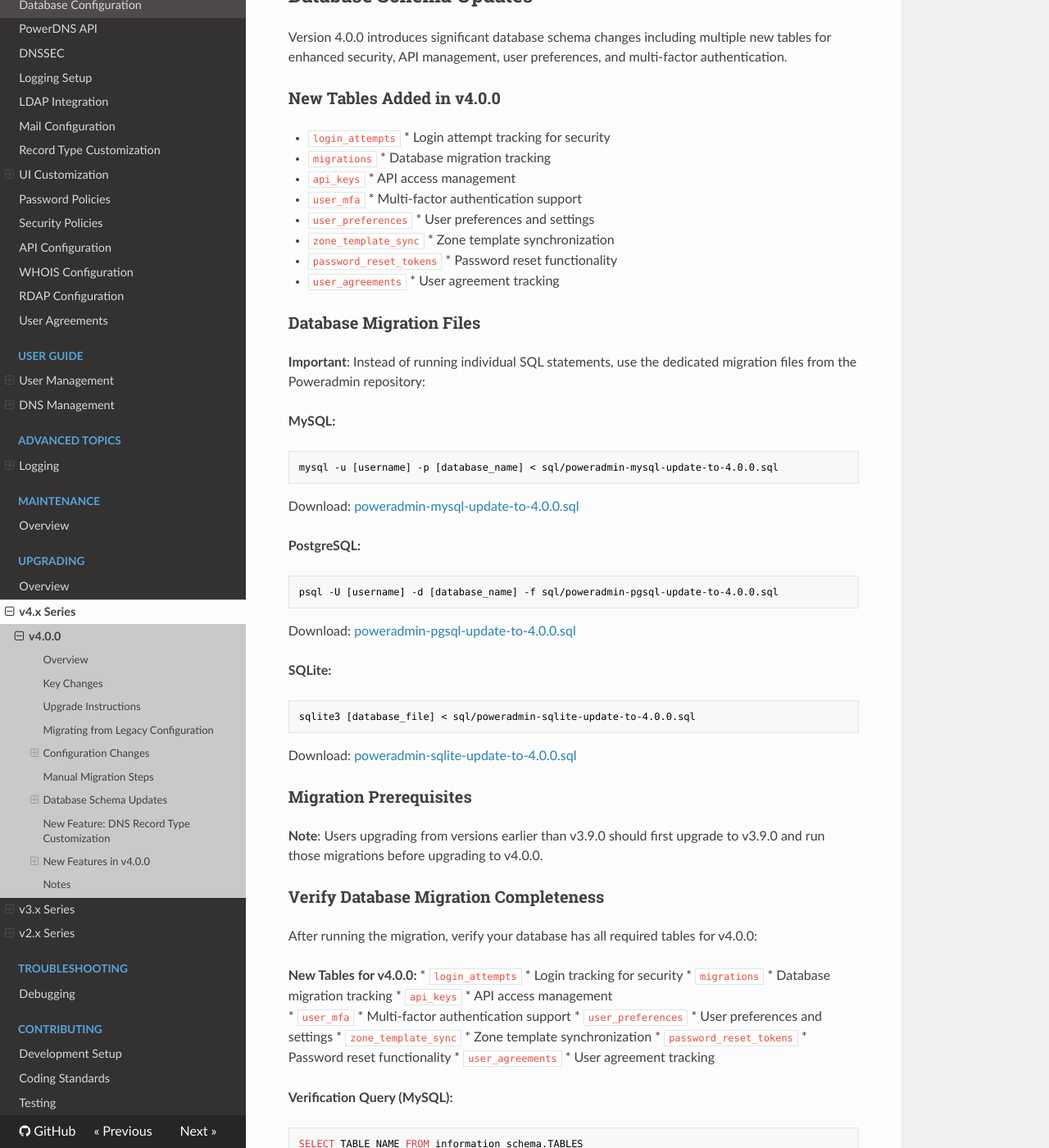
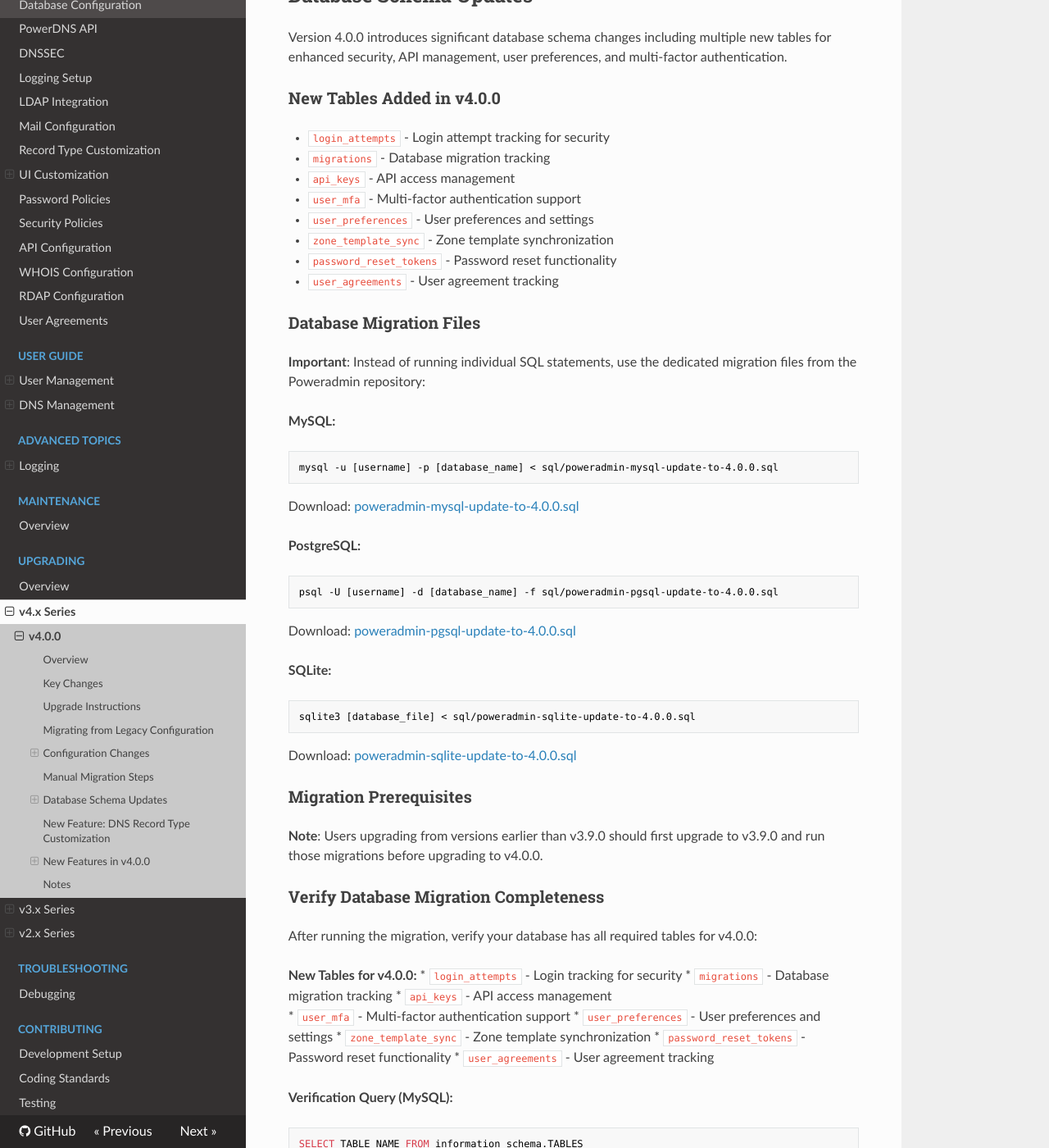
Before and after one commit to poweradmin/poweradmin-docs, an MkDocs documentation site: the page built from docs/upgrading/v4.0.0.md, in a window 1280 px wide and 1400 px high, scrolled down 2210 px. Shown: the whole window at 82% size. Built offline with MkDocs 1.6.1, drawn with Linux system fonts in a browser that asks for light colours; nearby versions of some CDN libraries; some of the changed text lies outside the part shown.

Commit message:
fix lists

````diff
--- a/docs/upgrading/v4.0.0.md
+++ b/docs/upgrading/v4.0.0.md
@@ -21,7 +21,7 @@ Version 4.0.0 represents a major update to Poweradmin with significant architect
 ## Upgrade Instructions
 
 1. Download latest tarball from [GitHub](https://github.com/poweradmin/poweradmin/releases/tag/v4.0.0)
-2. **Backup your files and database before proceeding** * this is especially important for a major version upgrade
+2. **Backup your files and database before proceeding** - this is especially important for a major version upgrade
 3. Replace all files with content from the downloaded archive
 4. Run the database migration (see Database Schema Updates section below)
 5. Migrate your configuration (see Configuration Changes section below)
@@ -85,14 +85,14 @@ Version 4.0.0 introduces significant database schema changes including multiple
 
 ### New Tables Added in v4.0.0
 
-* `login_attempts` * Login attempt tracking for security
-* `migrations` * Database migration tracking
-* `api_keys` * API access management
-* `user_mfa` * Multi-factor authentication support
-* `user_preferences` * User preferences and settings
-* `zone_template_sync` * Zone template synchronization
-* `password_reset_tokens` * Password reset functionality
-* `user_agreements` * User agreement tracking
+* `login_attempts` - Login attempt tracking for security
+* `migrations` - Database migration tracking
+* `api_keys` - API access management
+* `user_mfa` - Multi-factor authentication support
+* `user_preferences` - User preferences and settings
+* `zone_template_sync` - Zone template synchronization
+* `password_reset_tokens` - Password reset functionality
+* `user_agreements` - User agreement tracking
 
 ### Database Migration Files
 
@@ -125,14 +125,14 @@ Download: [poweradmin-sqlite-update-to-4.0.0.sql](https://github.com/poweradmin/
 After running the migration, verify your database has all required tables for v4.0.0:
 
 **New Tables for v4.0.0:**
-* `login_attempts` * Login tracking for security
-* `migrations` * Database migration tracking
-* `api_keys` * API access management
-* `user_mfa` * Multi-factor authentication support
-* `user_preferences` * User preferences and settings
-* `zone_template_sync` * Zone template synchronization
-* `password_reset_tokens` * Password reset functionality
-* `user_agreements` * User agreement tracking
+* `login_attempts` - Login tracking for security
+* `migrations` - Database migration tracking
+* `api_keys` - API access management
+* `user_mfa` - Multi-factor authentication support
+* `user_preferences` - User preferences and settings
+* `zone_template_sync` - Zone template synchronization
+* `password_reset_tokens` - Password reset functionality
+* `user_agreements` - User agreement tracking
 
 **Verification Query (MySQL):**
 ```sql
````
